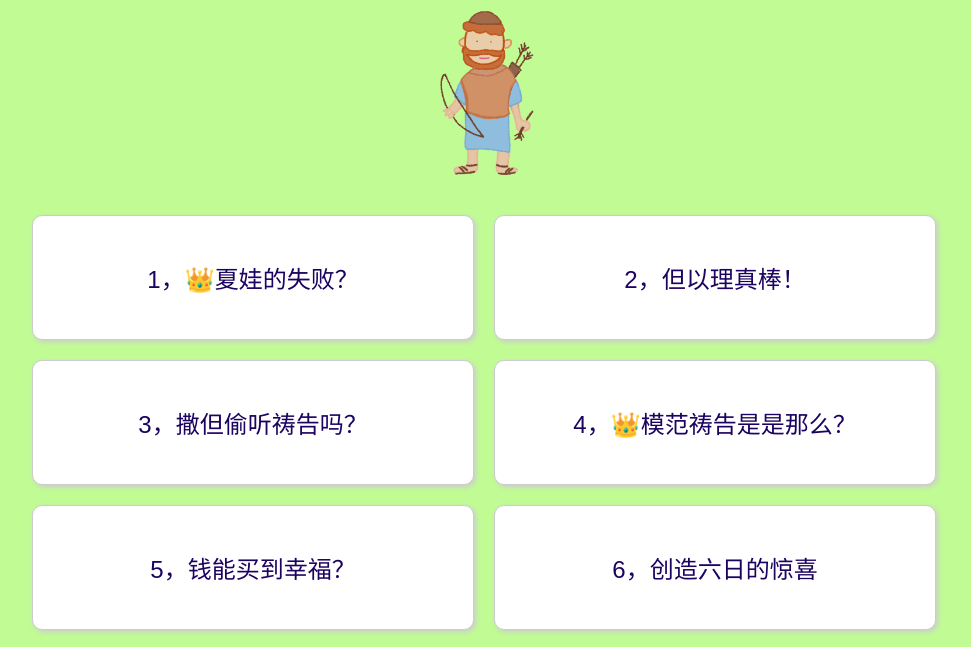
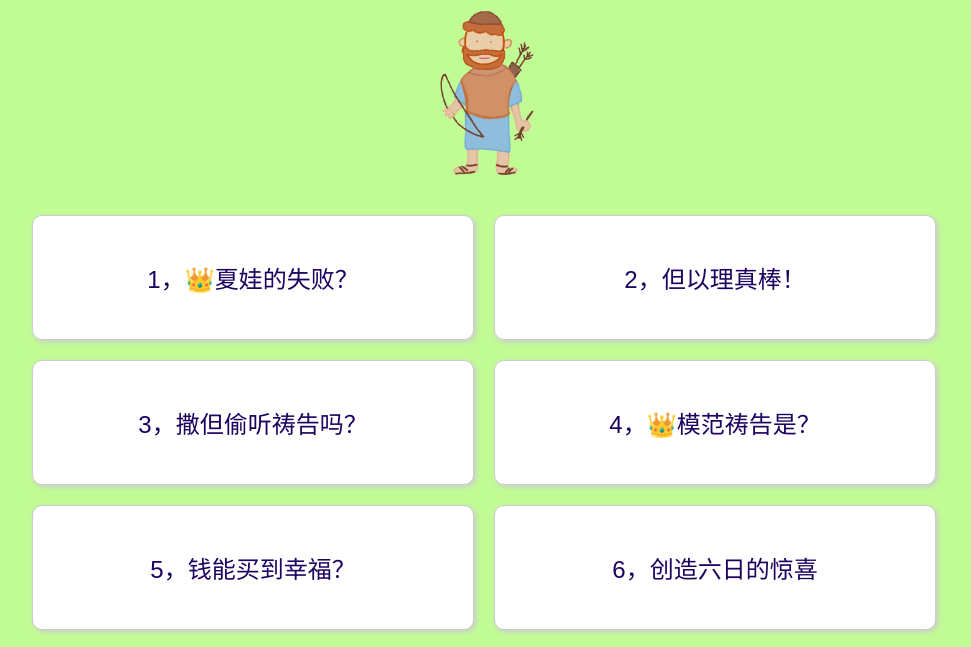
Before and after one commit to knz2021/SKE2023inCHS, a plain HTML site: page index.html in a window 1280 px wide. Shown: the part 79-726 px from the top of the page, without its empty margins (156-1127 px from the left). Drawn offline with Linux system fonts and the light colour scheme.

Commit message:
Add files via upload

```diff
--- a/index.html
+++ b/index.html
@@ -35,7 +35,7 @@
     </div>
     <div class="question">
       <div class="prompt">
-        <p>4，👑模范祷告是是那么？</p>
+        <p>4，👑模范祷告是？</p>
       </div>
       <div class="answer">
         <p>4，太6:9-14</p>
```
